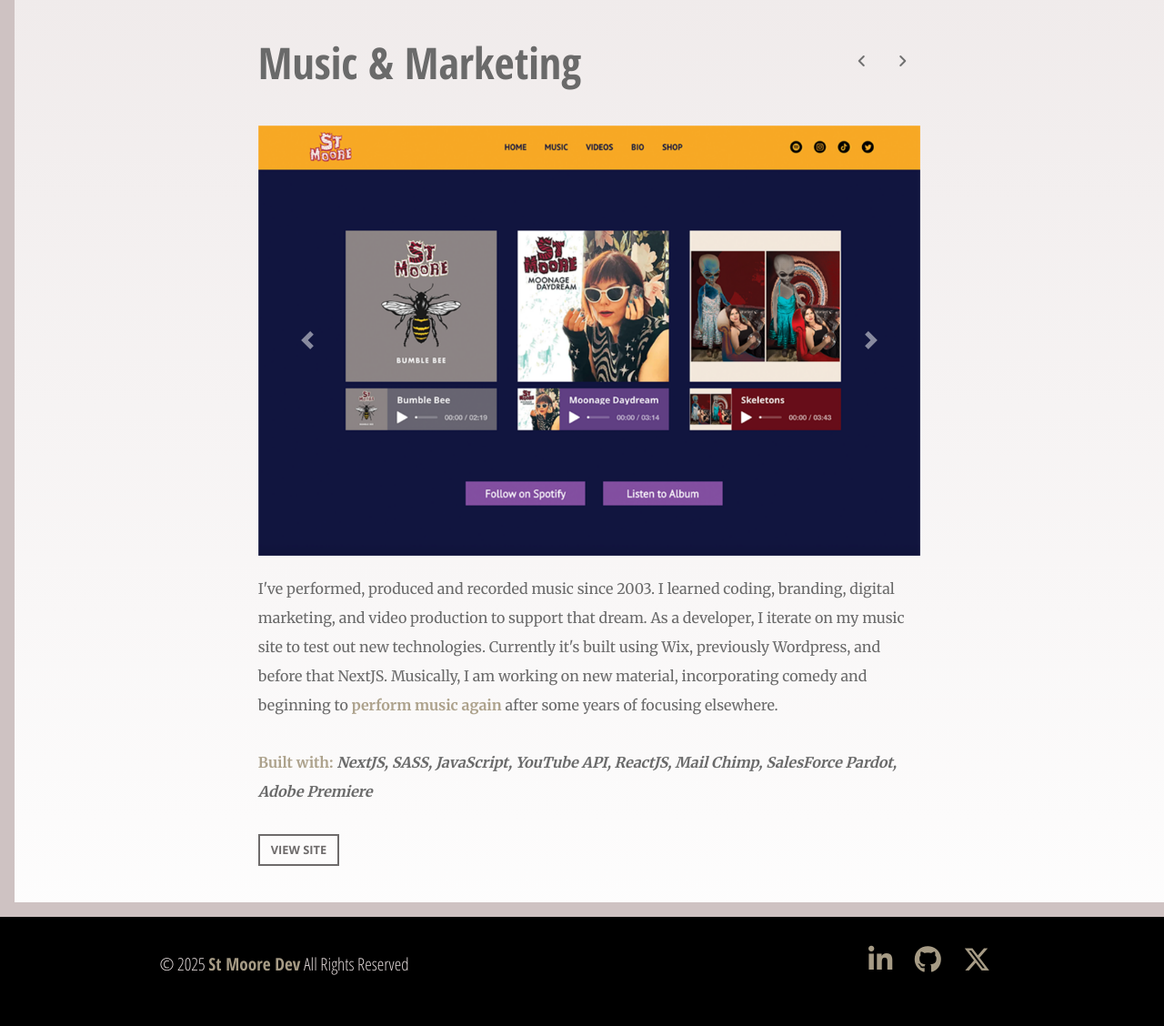
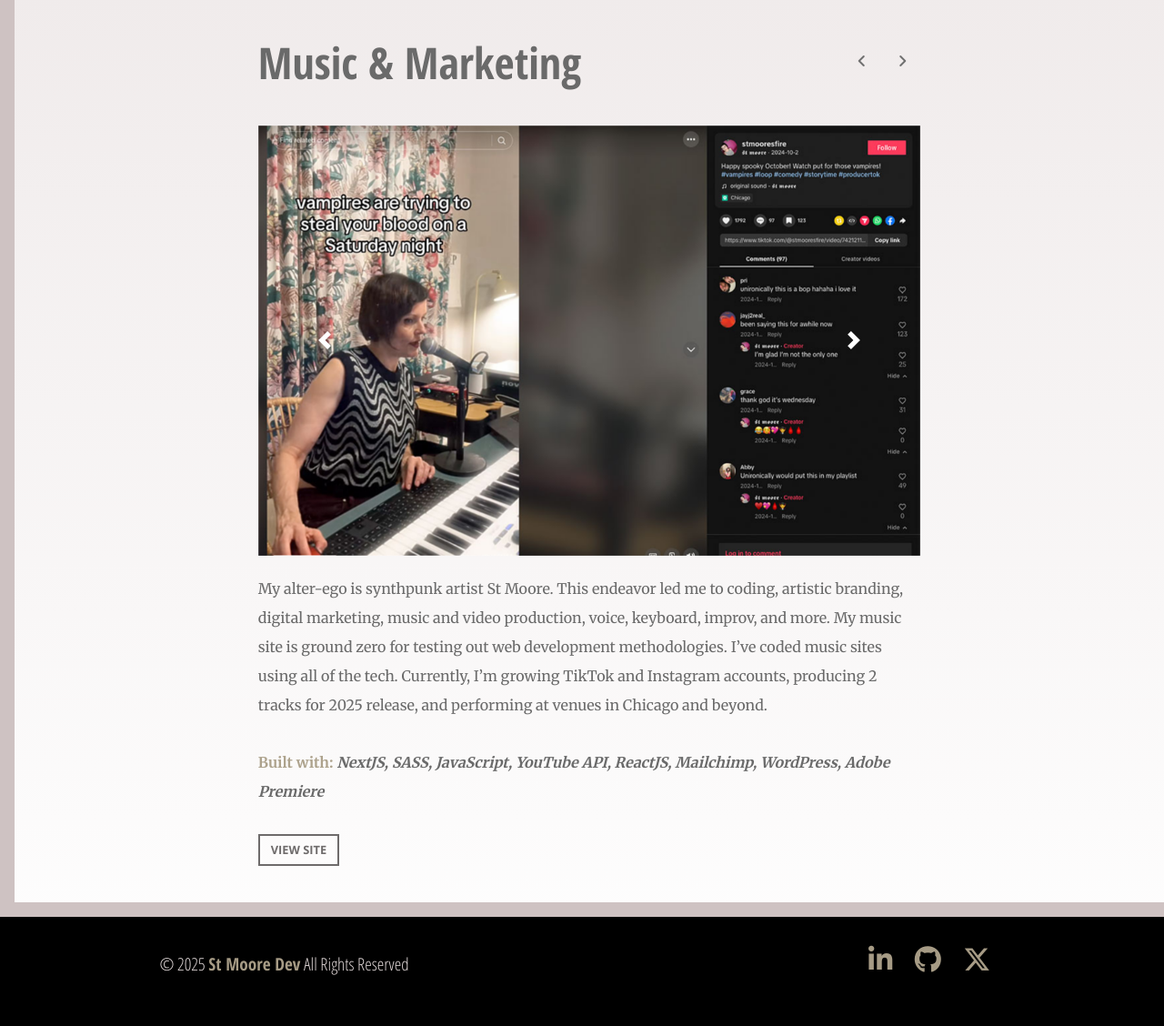
Before and after one commit to melissaintrees/dev_port, a PHP site: page /work/4-music.html in a window 1280 px wide. Shown: the part 133-1261 px from the top of the page at 91% size. Run offline with PHP 8.4, Linux system fonts and the light colour scheme; some libraries are stand-ins or nearby versions.

Commit message:
adding updates for accessible slideshow, bio language, music site

```diff
--- a/assets/css/styles.css
+++ b/assets/css/styles.css
@@ -502,9 +502,20 @@
     border-color: #6e6b6b
 }
 
-.bob img {
+.project-slide img {
     width: 1000px;
     height: 550px
+}
+
+.carousel-control-next,
+.carousel-control-prev {
+    opacity: 1;
+    width: 20%;
+}
+.carousel-control-next span,
+.carousel-control-prev span {
+    color: #B6AB97;
+    font-size: 35px;
 }
 
 body.contact {
@@ -879,3 +890,10 @@
         font-size: 1em
     }
 }
+
+/* .carousel-item {
+    display: none;
+}
+.carousel-item.active{
+    display: block;
+} */
--- a/work/4-music.html
+++ b/work/4-music.html
@@ -73,19 +73,22 @@
                                 </ul>
                             </div>
 
-                            <div id="devolio-slideshow-control" class="carousel slide" data-ride="carousel">
+                            <div id="devolio-slideshow-control" class="carousel slide">
                                 <div class="carousel-inner">
                                     <div class="carousel-item active">
-                                        <img class="bob d-block w-100" src="../assets/images/slides/music_slide1.png"
+                                        <img class="project-slide d-block w-100"
+                                            src="../assets/images/slides/music_slide1.jpg"
+                                            alt="Still from a Vampires are Trying to Steal your blood on St Moore tiktok">
+                                    </div>
+                                    <div class="carousel-item">
+                                        <img class="project-slide d-block w-100"
+                                            src="../assets/images/slides/music_slide2.png"
                                             alt="Yellow, Pink, Blue Colorful World of St Moore, synthpunk music site">
                                     </div>
                                     <div class="carousel-item">
-                                        <img class="bob d-block w-100" src="../assets/images/slides/music_slide2.png"
+                                        <img class="project-slide d-block w-100"
+                                            src="../assets/images/slides/music_slide3.png"
                                             alt="Branded Instagram Page of St Moore, synthpunk artist">
-                                    </div>
-                                    <div class="carousel-item">
-                                        <img class="bob d-block w-100" src="../assets/images/slides/music_slide3.png"
-                                            alt="Still from a St Moore video with several thousand views on tiktok">
                                     </div>
                                 </div>
                                 <a class="carousel-control-prev" href="#devolio-slideshow-control" role="button"
@@ -99,22 +102,17 @@
                                     <span class="sr-only">Next</span>
                                 </a>
                             </div>
-                            <p class="project-text">I've performed, produced and recorded music since 2003. I learned
-                                coding, branding, digital marketing, and
-                                video production to support that dream. As a developer, I iterate on my music site to
-                                test
-                                out new technologies.
-                                Currently it's built using Wix, previously Wordpress, and before that NextJS.
-
-                                Musically, I am working on new material, incorporating comedy and beginning to <a
-                                    class="builtwith-text"
-                                    href="https://www.instagram.com/reel/C5tSTi5p6O8/?stmooredevportsite"
-                                    target="_blank">perform
-                                    music again</a> after some years of focusing elsewhere.
+                            <p class="project-text">My alter-ego is synthpunk artist St Moore. This endeavor led
+                                me to coding, artistic branding, digital marketing, music and video
+                                production, voice, keyboard, improv, and more. My music site is ground zero for testing
+                                out web development
+                                methodologies. I’ve coded music sites using all of the tech. Currently, I’m growing
+                                TikTok and Instagram accounts,
+                                producing 2 tracks for 2025 release, and performing at venues in Chicago and beyond.
                             </p>
 
                             <p class="builtwith-text">Built with:<span class="tech-names"> NextJS, SASS, JavaScript,
-                                    YouTube API, ReactJS, Mail Chimp, SalesForce Pardot, Adobe Premiere</p>
+                                    YouTube API, ReactJS, Mailchimp, WordPress, Adobe Premiere</p>
 
                             <a href="https://stmoore.net/videos" aria-label="view site, opens in a new window"
                                 target=" _blank" role="button " class="custom-btn-1">View
```
Also changed, not shown: index.html (+11 -17 lines), work/2-acclivus.html (+4 -4 lines), work/6-veggieburger.html (+10 -7 lines), assets/images/slides/music_slide1.jpg (added), assets/images/slides/music_slide1.png (deleted), assets/images/slides/music_slide2.png, assets/images/slides/music_slide3.png.
